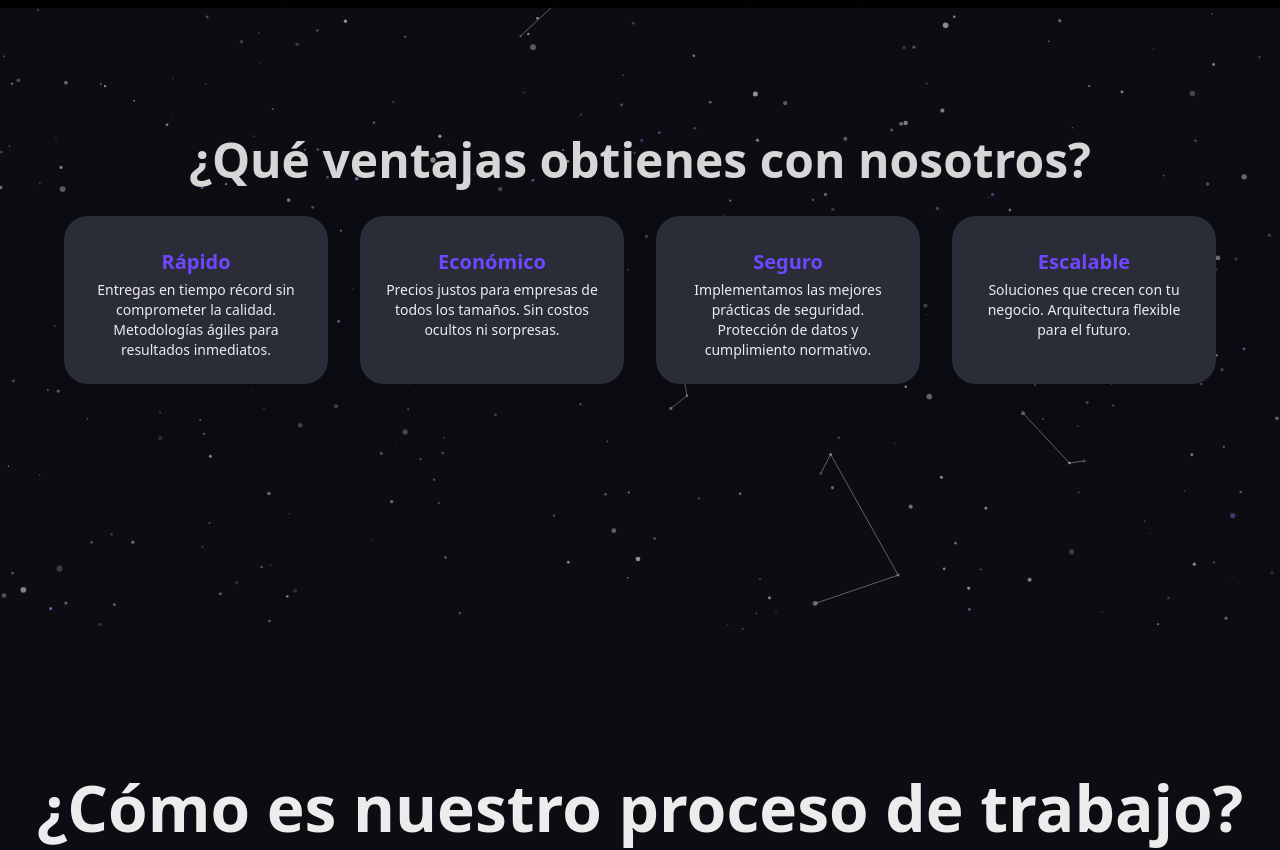
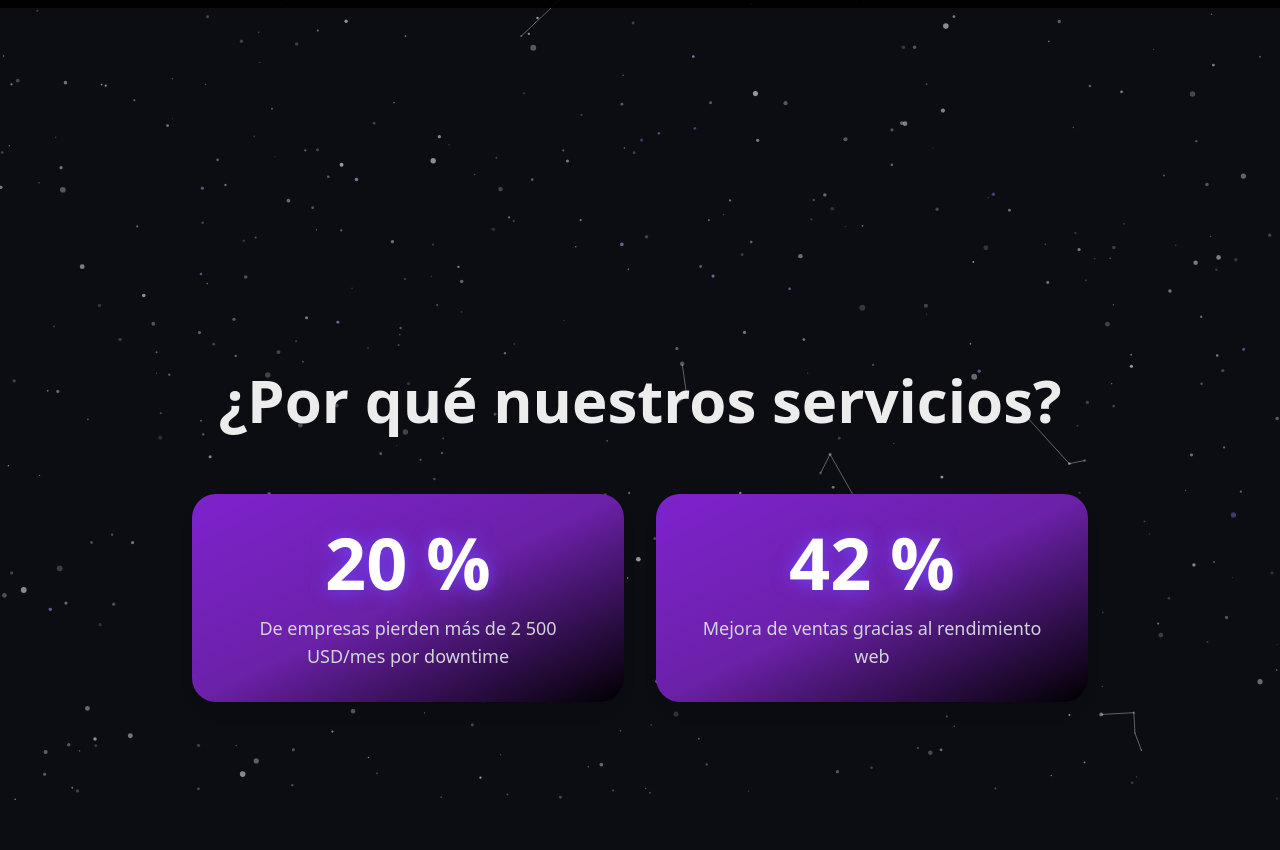
Before and after one commit to juanasaavedra/weavion, a React (Vite) app: page /services in a window 1280 px wide. Shown: the part 1600-2450 px from the top of the page. Built offline with nearby package versions, Linux system fonts and the light colour scheme.

Commit message:
Add Why Us stats section

```diff
--- a/src/App.jsx
+++ b/src/App.jsx
@@ -8,6 +8,7 @@ import ProcessTimeline from './ProcessTimeline';
 import ContactSection from './ContactSection';
 import logo from './assets/weavion.logo.png';
 import StarryBackground from './StarryBackground';
+import StatsSection from './StatsSection';
 
 export default function App() {
   const { t, i18n } = useTranslation();
@@ -20,7 +21,7 @@ export default function App() {
   const heroRef = useRef(null);
 
   const aboutRef = useRef(null);
-  const benefitsRef = useRef(null);
+  const statsRef = useRef(null);
   const processRef = useRef(null);
   const contactRef = useRef(null);
 
@@ -44,7 +45,7 @@ export default function App() {
       const sections = [
         { ref: heroRef, id: 'hero' },
         { ref: aboutRef, id: 'about' },
-        { ref: benefitsRef, id: 'benefits' },
+        { ref: statsRef, id: 'benefits' },
         { ref: processRef, id: 'process' },
         { ref: contactRef, id: 'contact' }
       ];
@@ -188,39 +189,10 @@ export default function App() {
           </div>
         </motion.section>
 
-        {/* Benefits Section */}
-        <motion.section
-          ref={benefitsRef}
-          initial={{ opacity: 0, y: 80 }}
-          whileInView={{ opacity: 1, y: 0 }}
-          viewport={{ once: true, amount: 0.3 }}
-          transition={{ duration: 0.8 }}
-          className="py-24 md:py-32 px-4"
-        >
-          <div className="max-w-6xl mx-auto">
-            <h2 className="text-4xl md:text-5xl font-bold mb-8 text-center text-[#D6D6D6] font-sans">
-              {t('benefits.title')}
-            </h2>
-            <div className="grid md:grid-cols-2 lg:grid-cols-4 gap-8">
-              <div className="bg-[var(--color-gunmetal)] backdrop-blur-sm container-rounded p-6 border-0 shadow-2xl text-center flex flex-col items-center mb-6">
-                <h3 className="text-xl font-bold mb-1 text-[var(--color-accent)] mt-2 subtitle">{t('benefits.fast.title')}</h3>
-                <p className="text-[var(--color-text)] text-sm body-text">{t('benefits.fast.description')}</p>
-              </div>
-              <div className="bg-[var(--color-gunmetal)] backdrop-blur-sm container-rounded p-6 border-0 shadow-2xl text-center flex flex-col items-center mb-6">
-                <h3 className="text-xl font-bold mb-1 text-[var(--color-accent)] mt-2 subtitle">{t('benefits.economic.title')}</h3>
-                <p className="text-[var(--color-text)] text-sm body-text">{t('benefits.economic.description')}</p>
-              </div>
-              <div className="bg-[var(--color-gunmetal)] backdrop-blur-sm container-rounded p-6 border-0 shadow-2xl text-center flex flex-col items-center mb-6">
-                <h3 className="text-xl font-bold mb-1 text-[var(--color-accent)] mt-2 subtitle">{t('benefits.secure.title')}</h3>
-                <p className="text-[var(--color-text)] text-sm body-text">{t('benefits.secure.description')}</p>
-              </div>
-              <div className="bg-[var(--color-gunmetal)] backdrop-blur-sm container-rounded p-6 border-0 shadow-2xl text-center flex flex-col items-center mb-6">
-                <h3 className="text-xl font-bold mb-1 text-[var(--color-accent)] mt-2 subtitle">{t('benefits.scalable.title')}</h3>
-                <p className="text-[var(--color-text)] text-sm body-text">{t('benefits.scalable.description')}</p>
-              </div>
-            </div>
-          </div>
-        </motion.section>
+        {/* Why Us Stats Section */}
+        <section ref={statsRef} className="py-24 md:py-32 px-4">
+          <StatsSection />
+        </section>
 
         {/* Process Section */}
         <section ref={processRef} className="py-24 md:py-32 px-4 bg-[var(--color-dark-bg)] mt-24" style={{ minHeight: 'auto' }}>
--- /dev/null
+++ b/src/StatsSection.jsx
@@ -0,0 +1,55 @@
+import React, { useEffect, useRef } from 'react';
+import { useTranslation } from 'react-i18next';
+
+export default function StatsSection() {
+  const { t } = useTranslation();
+  const sectionRef = useRef(null);
+
+  useEffect(() => {
+    const elements = sectionRef.current.querySelectorAll('.stat-animate');
+    const observer = new IntersectionObserver(
+      entries => {
+        entries.forEach(entry => {
+          if (entry.isIntersecting) {
+            entry.target.classList.add('visible');
+            observer.unobserve(entry.target);
+          }
+        });
+      },
+      { threshold: 0.3 }
+    );
+
+    elements.forEach(el => observer.observe(el));
+    return () => observer.disconnect();
+  }, []);
+
+  return (
+    <section
+      id="why-us"
+      ref={sectionRef}
+      className="min-h-screen flex flex-col items-center justify-center px-4"
+    >
+      <h2 className="stat-title stat-animate text-4xl md:text-6xl font-bold mb-16 text-center font-sans">
+        {t('whyus.title', '¿Por qué nuestros servicios?')}
+      </h2>
+      <div className="stats-container grid grid-cols-1 md:grid-cols-2 gap-8 w-full max-w-4xl">
+        <div className="stat-item stat-animate flex flex-col items-center p-8 rounded-3xl bg-gradient-to-br from-purple-700 via-purple-800 to-black shadow-lg">
+          <span className="number text-white font-bold text-5xl md:text-7xl mb-4 number-glow">
+            {t('whyus.stat1.number', '20 %')}
+          </span>
+          <p className="text-gray-300 text-center text-lg">
+            {t('whyus.stat1.text', 'De empresas pierden más de 2 500 USD/mes por downtime')}
+          </p>
+        </div>
+        <div className="stat-item stat-animate flex flex-col items-center p-8 rounded-3xl bg-gradient-to-br from-purple-700 via-purple-800 to-black shadow-lg">
+          <span className="number text-white font-bold text-5xl md:text-7xl mb-4 number-glow">
+            {t('whyus.stat2.number', '42 %')}
+          </span>
+          <p className="text-gray-300 text-center text-lg">
+            {t('whyus.stat2.text', 'Mejora de ventas gracias al rendimiento web')}
+          </p>
+        </div>
+      </div>
+    </section>
+  );
+}
--- a/src/index.css
+++ b/src/index.css
@@ -359,6 +359,34 @@ html, body {
   }
 }
 
+/* ---- Why Us stats section ---- */
+.stat-title {
+  opacity: 0;
+  transform: translateY(-20px);
+  transition: opacity 0.6s ease, transform 0.6s ease;
+}
+.stat-item {
+  opacity: 0;
+  transform: scale(0.8);
+  transition: opacity 0.8s ease, transform 0.8s ease;
+}
+.visible {
+  opacity: 1 !important;
+  transform: none !important;
+}
+.number-glow {
+  text-shadow: 0 0 10px rgba(111, 71, 255, 0.8);
+  animation: pulse-glow 2s ease-in-out infinite alternate;
+}
+@keyframes pulse-glow {
+  from {
+    text-shadow: 0 0 10px rgba(111, 71, 255, 0.8);
+  }
+  to {
+    text-shadow: 0 0 20px rgba(111, 71, 255, 1);
+  }
+}
+
 @tailwind base;
 @tailwind components;
 @tailwind utilities;
--- a/src/locales/en.json
+++ b/src/locales/en.json
@@ -45,6 +45,17 @@
     "scalable": {
       "title": "Scalable",
       "description": "Solutions that grow with your business. Flexible architecture for the future."
+    }
+  },
+  "whyus": {
+    "title": "Why our services?",
+    "stat1": {
+      "number": "20 %",
+      "text": "of companies lose over $2,500/month due to downtime"
+    },
+    "stat2": {
+      "number": "42 %",
+      "text": "increase sales thanks to web performance"
     }
   },
   "process": {
--- a/src/locales/es.json
+++ b/src/locales/es.json
@@ -45,6 +45,17 @@
     "scalable": {
       "title": "Escalable",
       "description": "Soluciones que crecen con tu negocio. Arquitectura flexible para el futuro."
+    }
+  },
+  "whyus": {
+    "title": "¿Por qué nuestros servicios?",
+    "stat1": {
+      "number": "20 %",
+      "text": "De empresas pierden más de 2 500 USD/mes por downtime"
+    },
+    "stat2": {
+      "number": "42 %",
+      "text": "Mejora de ventas gracias al rendimiento web"
     }
   },
   "process": {
```
